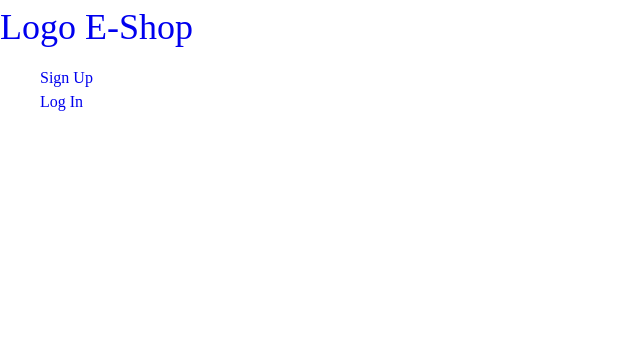
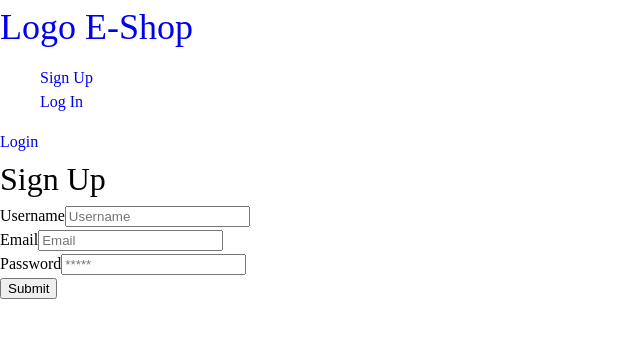
Before and after one commit to veronika-pomy/Fashion-Store, a React (Create React App) app in the folder client/: page /signup in a window 1280 px wide. Shown: the top 338 px of the page, without its empty margins (0-640 px from the left). Built offline with nearby package versions, Linux system fonts and the light colour scheme.

Commit message:
fixed mutation errors for login page

```diff
--- a/client/src/App.js
+++ b/client/src/App.js
@@ -11,6 +11,8 @@ import { ShopProvider } from './utils/GlobalState';
 import NavBar from "./components/NavBar/NavBar";
 
 // Add pages
+import LogIn from "./pages/LogIn/LogIn";
+import SignUp from "./pages/SignUp/SignUp";
 
 
 const httpLink = createHttpLink({
@@ -41,8 +43,14 @@ function App() {
             <NavBar />
             <Routes>
               {/* Home */}
-              {/* LogIn */}
-              {/* SignUp */}
+              <Route
+                path='/login'
+                element={<LogIn />}
+              />
+              <Route
+                path='/signup'
+                element={<SignUp />}
+              />
               {/* Success */}
               {/* OrderHistory */}
               {/* Detail */}
--- a/client/src/pages/LogIn/LogIn.js
+++ b/client/src/pages/LogIn/LogIn.js
@@ -1,8 +1,8 @@
 import React, { useState } from 'react';
 import { useMutation } from '@apollo/client';
 import { Link } from 'react-router-dom';
-import { LOG_IN } from '../utils/mutations';
-import Auth from '../utils/auth';
+import { LOG_IN } from '../../utils/mutations';
+import Auth from '../../utils/auth';
 
 const LogIn = () => {
 
@@ -22,19 +22,19 @@ const LogIn = () => {
     const handleFormSubmit = async (e) => {
         e.preventDefault();
         try {
-            const login = await login({
+            const loginResponse = await login({
                 variables: {
                     email: formState.email,
                     password: formState.password
                 },
             });
-            const token = login.data.login.token;
+            const token = loginResponse.data.login.token;
             Auth.login(token);
         } catch (e) {
             console.log("Unexpected error.");
         };
     };
-
+    return(
             <div>
             <Link to='/signup'> Sign Up</Link>
             <h2>Log In</h2>
@@ -73,6 +73,7 @@ const LogIn = () => {
                 }
             </form>
         </div>
+    )
 }
 
 export default LogIn;
--- a/client/src/pages/SignUp/SignUp.js
+++ b/client/src/pages/SignUp/SignUp.js
@@ -1,13 +1,13 @@
 import React, { useState } from 'react';
 import { Link } from 'react-router-dom';
 import { useMutation } from '@apollo/client';
-import Auth from '../utils/auth';
-import { ADD_USER } from '../utils/mutations';
+import Auth from '../../utils/auth';
+import { ADD_USER } from '../../utils/mutations';
 
 const SignUp = () => {
 
     const [formState, setFormState] = useState({ username: '', email: '', password: '' });
-    const [addUser, {error}] = useMutation(ADD_USER);
+    const [addUser, { error }] = useMutation(ADD_USER);
 
     // Input Handler
     const formInputHandler = (e) => {
@@ -22,14 +22,14 @@ const SignUp = () => {
     const handleFormSubmit = async (e) => {
         e.preventDefault();
         try {
-            const signup = await addUser({
+            const signupResponse = await addUser({
                 variables: {
                     username: formState.username,
                     email: formState.email,
                     password: formState.password
                 },
             });
-            const token = signup.data.addUser.token;
+            const token = signupResponse.data.addUser.token;
             Auth.login(token);
         } catch (e) {
             console.log("Unexpected error.");
```
Also changed, not shown: 1 other file (tests, documents, lock files or other folders). Lines whose indentation alone changed are shown as unchanged.
